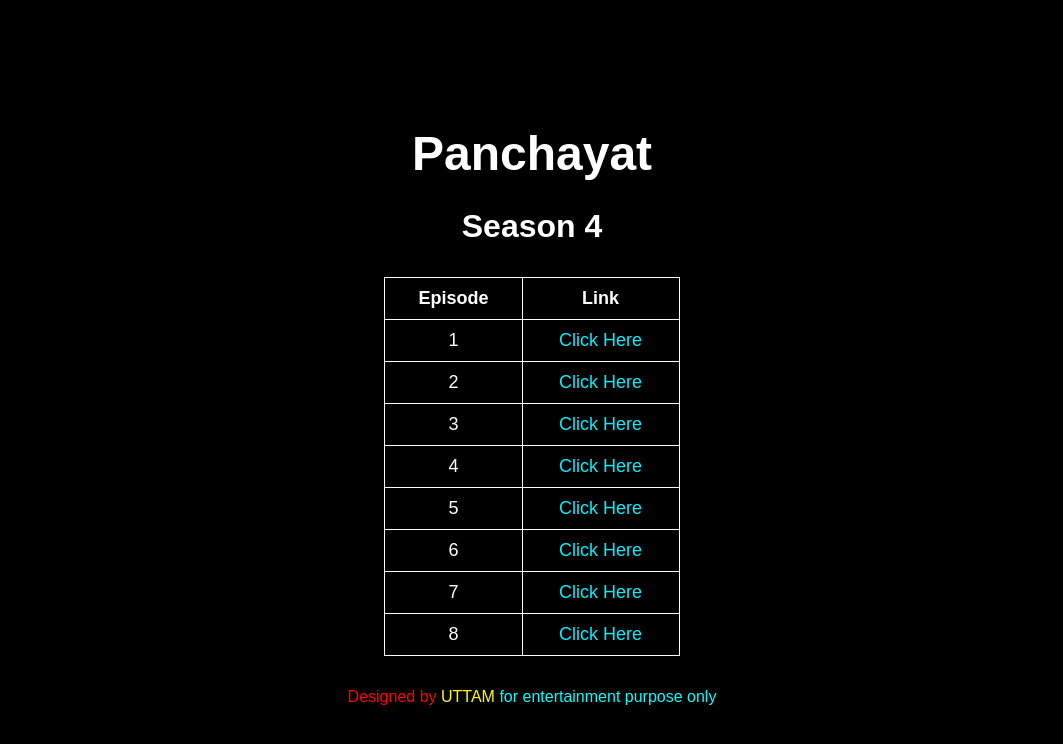
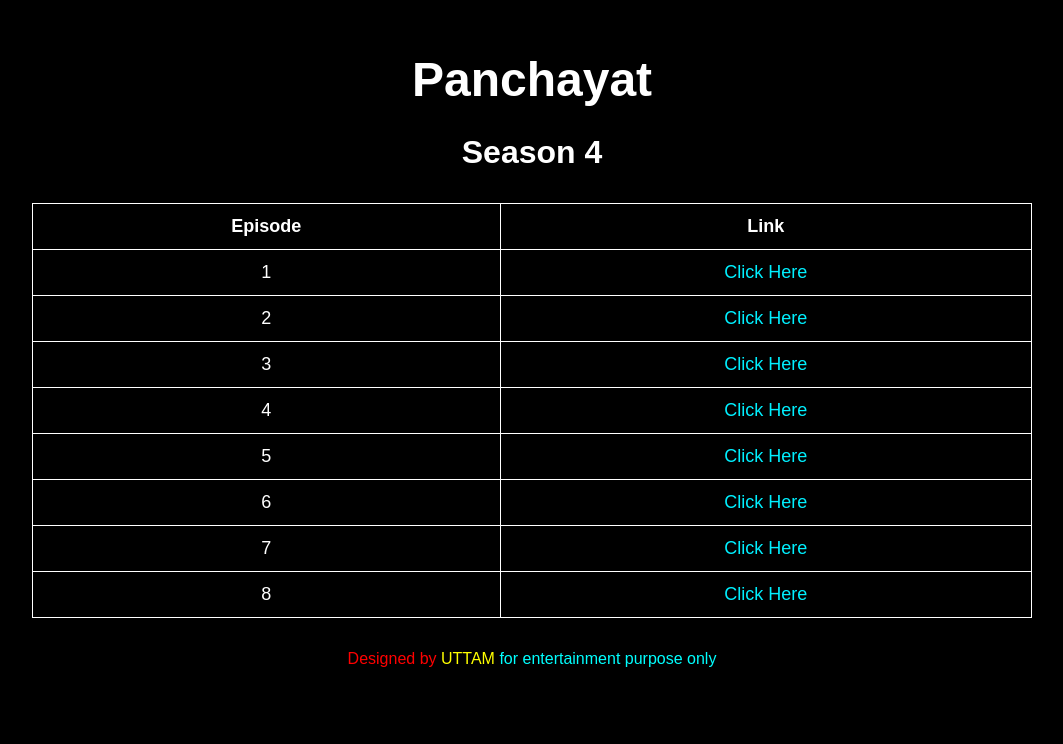
Before and after one commit to itsmeuttu/Panchyat_S4, a plain HTML site: page index.html in a window 1280 px wide. Shown: the whole page, without its empty margins (108-1171 px from the left). Drawn offline with Linux system fonts and the light colour scheme.

Commit message:
Update index.html

```diff
--- a/index.html
+++ b/index.html
@@ -1,7 +1,8 @@
 <!DOCTYPE html>
-<html xmlns="http://www.w3.org/1999/xhtml" lang="en">
+<html lang="en">
 <head>
   <meta charset="UTF-8" />
+  <meta name="viewport" content="width=device-width, initial-scale=1.0" />
   <title>Panchayat Season 4</title>
   <style>
     body {
@@ -12,36 +13,37 @@
       padding: 0;
       display: flex;
       flex-direction: column;
-      justify-content: center;
       align-items: center;
       min-height: 100vh;
     }
 
     .container {
       text-align: center;
+      width: 100%;
+      max-width: 1000px;
+      padding: 20px;
     }
 
     h1 {
-      font-size: 48px;
-      margin-bottom: 0.5em;
+      font-size: 7vw;
+      margin-bottom: 0.3em;
     }
 
     h2 {
-      font-size: 32px;
+      font-size: 5vw;
       margin-bottom: 1em;
     }
 
     table {
+      width: 100%;
+      border-collapse: collapse;
       margin: 0 auto;
-      border-collapse: collapse;
-      width: 80%;
-      max-width: 800px;
     }
 
     th, td {
       border: 1px solid #fff;
-      padding: 10px;
-      font-size: 18px;
+      padding: 12px;
+      font-size: 4vw;
     }
 
     a {
@@ -55,12 +57,21 @@
 
     .footer {
       margin-top: 2em;
-      font-size: 16px;
+      font-size: 4vw;
+      text-align: center;
     }
 
     .red { color: red; }
     .yellow { color: yellow; }
     .cyan { color: cyan; }
+
+    /* Improve appearance on larger screens */
+    @media (min-width: 768px) {
+      h1 { font-size: 48px; }
+      h2 { font-size: 32px; }
+      th, td { font-size: 18px; }
+      .footer { font-size: 16px; }
+    }
   </style>
 </head>
 <body>
@@ -81,7 +92,7 @@
 
     <div class="footer">
       <span class="red">Designed by</span>
-      <span class="yellow"> UTTAM </span>
+      <span class="yellow">UTTAM</span>
       <span class="cyan">for entertainment purpose only</span>
     </div>
   </div>
```
